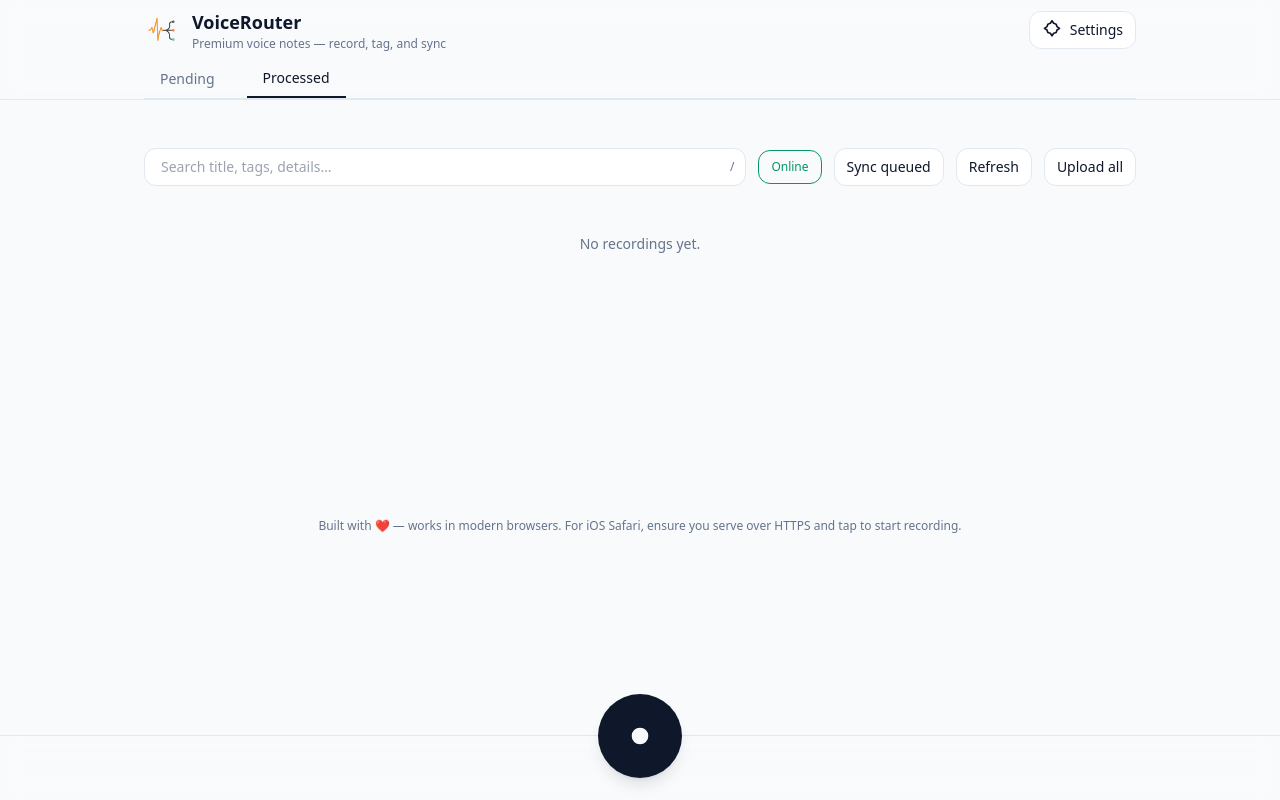
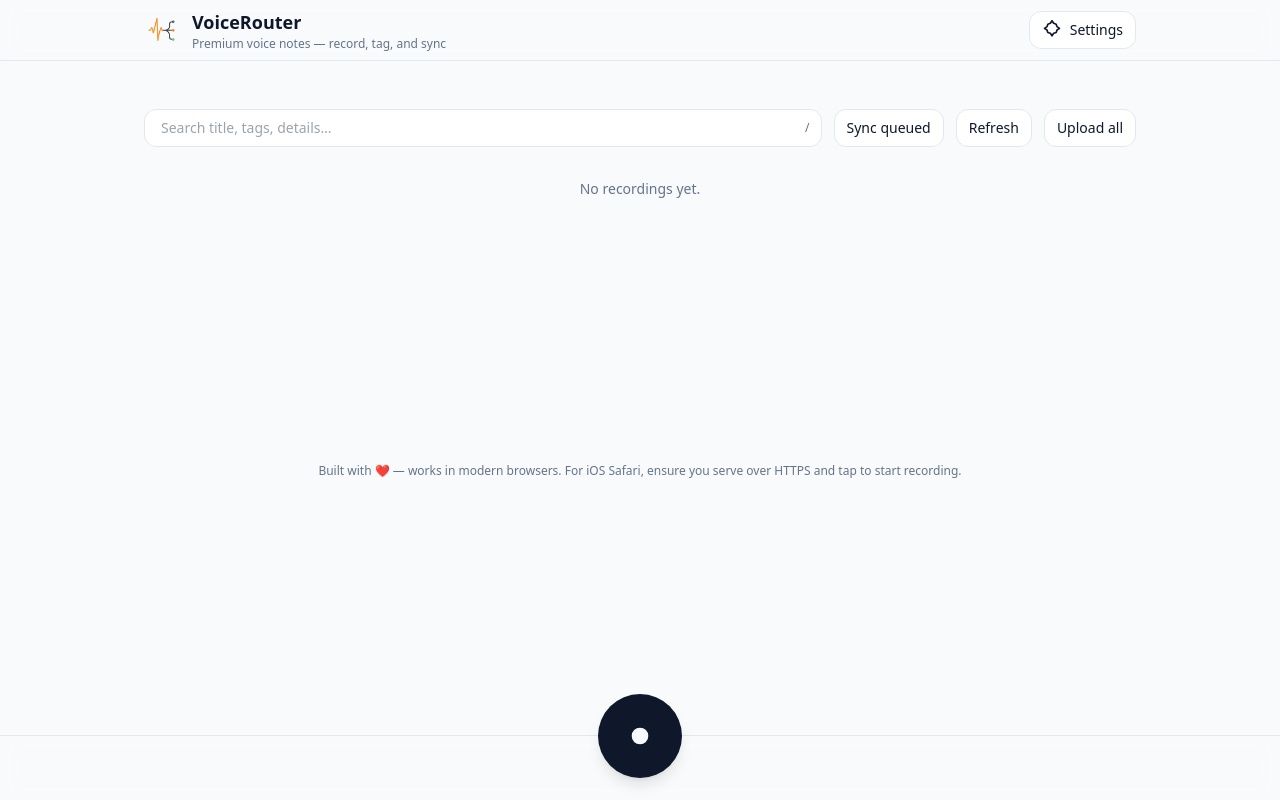
Before and after one commit to arturadams/voice, a React (Vite) app: page / in a window 1280 px wide. Built offline with nearby package versions, Linux system fonts and the light colour scheme.

Commit message:
feat: add offline banner and split clip lists

```diff
--- a/src/App.tsx
+++ b/src/App.tsx
@@ -1,7 +1,7 @@
 import { useEffect, useState } from "react";
 import type { ApiConfig } from "./services/types";
 import { useStorage, useUploader } from "./context/services";
-import { ClipsProvider } from "./context/clips";
+import { ClipsProvider, useClips } from "./context/clips";
 import { useClipManager } from "./services/clip-manager";
 import { MainApp } from "./MainApp";
 
@@ -23,7 +23,18 @@ export default function App() {
 
   return (
     <ClipsProvider value={clipManager}>
+      <OfflineBanner />
       <MainApp api={api} onApiChange={setApi} />
     </ClipsProvider>
   );
 }
+
+function OfflineBanner() {
+  const { online } = useClips();
+  if (online) return null;
+  return (
+    <div className="bg-warning/10 text-warning text-center py-2 text-sm border-b border-warning">
+      Working offline
+    </div>
+  );
+}
--- a/src/MainApp.tsx
+++ b/src/MainApp.tsx
@@ -13,7 +13,6 @@ import { ApiConfig } from "./services/types";
 export function MainApp({ api, onApiChange }: { api: ApiConfig, onApiChange: (api: ApiConfig) => void }) {
   const [showSettings, setShowSettings] = useState(false);
   const [showPostRecordingModal, setShowPostRecordingModal] = useState(false);
-  const [tab, setTab] = useState<"pending" | "processed">("processed");
   const clipManager = useClips();
 
   const {
@@ -36,15 +35,10 @@ export function MainApp({ api, onApiChange }: { api: ApiConfig, onApiChange: (ap
 
   return (
     <div className="min-h-screen bg-gradient-to-b from-base via-base to-base text-content">
-      <Header
-        onSettingsClick={() => setShowSettings(true)}
-        tab={tab}
-        onTabChange={setTab}
-      />
+      <Header onSettingsClick={() => setShowSettings(true)} />
 
       <main className="mx-auto max-w-5xl px-4 py-6 pb-48">
-        {tab === "pending" && <ClipList statuses={["recording", "saved", "uploading", "error"]} />}
-        {tab === "processed" && <ClipList statuses={["uploaded"]} />}
+        <ClipList />
         <audio ref={clipManager.audioRef} className="hidden" />
       </main>
 
--- a/src/components/ClipList.tsx
+++ b/src/components/ClipList.tsx
@@ -1,13 +1,13 @@
 import { useMemo, useState } from "react";
+import type { Clip } from "../models/clip";
 import { PlayIcon, StopIcon, UploadIcon, TrashIcon, TagIcon } from "../icons";
 import { fmt } from "../utils/fmt";
 import { useClips } from "../context/clips";
 
-export function ClipList({ statuses }: { statuses: Clip["status"][] }) {
+export function ClipList() {
   const {
     clips,
     playingId,
-    online,
     playClip,
     stopPlayback,
     uploadClip,
@@ -16,69 +16,23 @@ export function ClipList({ statuses }: { statuses: Clip["status"][] }) {
     syncQueued,
     refreshMetadata,
   } = useClips();
+
   const [search, setSearch] = useState("");
+
   const filtered = useMemo(() => {
     const q = search.trim().toLowerCase();
-    const filteredByStatus = clips.filter((c) => statuses.includes(c.status));
-    if (!q) return filteredByStatus;
-    return filteredByStatus.filter((c) =>
+    if (!q) return clips;
+    return clips.filter((c) =>
       [c.title, c.details, ...(c.tags || [])]
         .filter(Boolean)
         .some((v) => String(v).toLowerCase().includes(q))
     );
-  }, [search, clips, statuses]);
+  }, [search, clips]);
 
-  return (
-    <>
-      <div className="mt-6 flex flex-col sm:flex-row sm:items-center gap-3">
-        <div className="flex-1">
-          <div className="relative">
-            <input
-              className="w-full rounded-xl border border-subtle bg-surface px-4 py-2 pr-10 text-sm"
-              placeholder="Search title, tags, details…"
-              value={search}
-              onChange={(e) => setSearch(e.target.value)}
-            />
-            <span className="absolute right-3 top-1/2 -translate-y-1/2 text-muted text-xs">/</span>
-          </div>
-        </div>
-        <span
-          className={`rounded-xl px-3 py-2 text-xs border ${online ? "bg-success/10 text-success border-success" : "bg-warning/10 text-warning border-warning"}`}
-        >
-          {online ? "Online" : "Offline"}
-        </span>
-        <button
-          onClick={syncQueued}
-          className="inline-flex items-center gap-2 rounded-xl border border-subtle bg-surface px-3 py-2 text-sm hover:shadow-sm"
-          title="Upload any notes queued while offline"
-        >
-          Sync queued
-        </button>
-        <button
-          onClick={refreshMetadata}
-          className="inline-flex items-center gap-2 rounded-xl border border-subtle bg-surface px-3 py-2 text-sm hover:shadow-sm"
-          title="Pull latest tags/titles from server"
-        >
-          Refresh
-        </button>
-        <button
-          onClick={async () => {
-            for (const c of filtered.filter((x) => x.status !== "uploaded")) {
-              // eslint-disable-next-line no-await-in-loop
-              await uploadClip(c);
-            }
-          }}
-          className="inline-flex items-center gap-2 rounded-xl border border-subtle bg-surface px-3 py-2 text-sm hover:shadow-sm"
-        >
-          Upload all
-        </button>
-      </div>
+  const unprocessed = filtered.filter((c) => c.status !== "uploaded");
+  const processed = filtered.filter((c) => c.status === "uploaded");
 
-      <section className="mt-4 grid grid-cols-1 gap-4">
-        {filtered.length === 0 && (
-          <div className="text-center text-muted text-sm py-8">No recordings yet.</div>
-        )}
-        {filtered.map((c) => (
+  const renderClip = (c: Clip) => (
     <article
       key={c.id}
       className="rounded-2xl border border-subtle bg-surface shadow-sm overflow-hidden"
@@ -200,8 +154,70 @@ export function ClipList({ statuses }: { statuses: Clip["status"][] }) {
         </div>
       </div>
     </article>
-        ))}
+  );
+
+  return (
+    <>
+      <div className="mt-6 flex flex-col sm:flex-row sm:items-center gap-3">
+        <div className="flex-1">
+          <div className="relative">
+            <input
+              className="w-full rounded-xl border border-subtle bg-surface px-4 py-2 pr-10 text-sm"
+              placeholder="Search title, tags, details…"
+              value={search}
+              onChange={(e) => setSearch(e.target.value)}
+            />
+            <span className="absolute right-3 top-1/2 -translate-y-1/2 text-muted text-xs">/</span>
+          </div>
+        </div>
+        <button
+          onClick={syncQueued}
+          className="inline-flex items-center gap-2 rounded-xl border border-subtle bg-surface px-3 py-2 text-sm hover:shadow-sm"
+          title="Upload any notes queued while offline"
+        >
+          Sync queued
+        </button>
+        <button
+          onClick={refreshMetadata}
+          className="inline-flex items-center gap-2 rounded-xl border border-subtle bg-surface px-3 py-2 text-sm hover:shadow-sm"
+          title="Pull latest tags/titles from server"
+        >
+          Refresh
+        </button>
+        <button
+          onClick={async () => {
+            for (const c of filtered.filter((x) => x.status !== "uploaded")) {
+              // eslint-disable-next-line no-await-in-loop
+              await uploadClip(c);
+            }
+          }}
+          className="inline-flex items-center gap-2 rounded-xl border border-subtle bg-surface px-3 py-2 text-sm hover:shadow-sm"
+        >
+          Upload all
+        </button>
+      </div>
+
+      {unprocessed.length === 0 && processed.length === 0 && (
+        <div className="text-center text-muted text-sm py-8">No recordings yet.</div>
+      )}
+
+      {unprocessed.length > 0 && (
+        <>
+          <h2 className="mt-4 text-lg font-semibold">Unprocessed</h2>
+          <section className="mt-4 grid grid-cols-1 gap-4">
+            {unprocessed.map(renderClip)}
           </section>
+        </>
+      )}
+
+      {processed.length > 0 && (
+        <>
+          <h2 className="mt-8 text-lg font-semibold">Processed</h2>
+          <section className="mt-4 grid grid-cols-1 gap-4">
+            {processed.map(renderClip)}
+          </section>
+        </>
+      )}
     </>
   );
 }
--- a/src/components/Header.tsx
+++ b/src/components/Header.tsx
@@ -3,11 +3,9 @@ import { SettingsIcon } from "../icons";
 
 type HeaderProps = {
   onSettingsClick: () => void;
-  tab: "pending" | "processed";
-  onTabChange: (tab: "pending" | "processed") => void;
 };
 
-export function Header({ onSettingsClick, tab, onTabChange }: HeaderProps) {
+export function Header({ onSettingsClick }: HeaderProps) {
   const { theme } = useTheme();
 
   let effectiveTheme = theme;
@@ -38,20 +36,6 @@ export function Header({ onSettingsClick, tab, onTabChange }: HeaderProps) {
           <span className="hidden sm:inline">Settings</span>
         </button>
       </div>
-      <div className="mx-auto max-w-5xl px-4">
-        <div className="flex gap-4 border-b border-subtle">
-          <button
-            onClick={() => onTabChange("pending")}
-            className={`py-2 px-4 text-sm ${tab === "pending" ? "border-b-2 border-primary text-primary" : "text-muted"}`}>
-            Pending
-          </button>
-          <button
-            onClick={() => onTabChange("processed")}
-            className={`py-2 px-4 text-sm ${tab === "processed" ? "border-b-2 border-primary text-primary" : "text-muted"}`}>
-            Processed
-          </button>
-        </div>
-      </div>
     </header>
   );
 }
--- a/src/context/clips.tsx
+++ b/src/context/clips.tsx
@@ -5,6 +5,7 @@ export interface ClipsContextValue {
   clips: Clip[];
   playingId: string | null;
   online: boolean;
+  audioRef: React.RefObject<HTMLAudioElement>;
   addClip(clip: Clip): void;
   playClip(c: Clip): void | Promise<void>;
   stopPlayback(): void;
```
Lines whose indentation alone changed are shown as unchanged.
